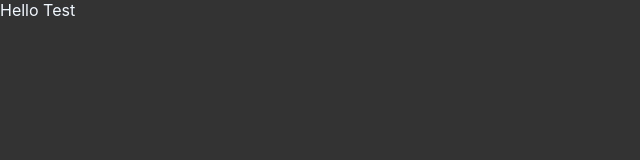
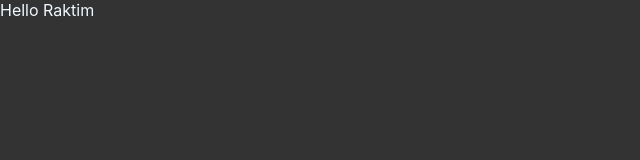
Before and after one commit to RaktimParasar/learning-frontend-testing, a React (Create React App) app in the folder react-testing/test-101/: page / in a window 1280 px wide. Shown: the top 160 px of the page, without its empty margins (0-640 px from the left). Built offline with nearby package versions, Linux system fonts and the light colour scheme.

Commit message:
watch mode

```diff
--- a/react-testing/test-101/src/App.tsx
+++ b/react-testing/test-101/src/App.tsx
@@ -3,7 +3,7 @@ import { Greet } from "./components/greet/Greet";
 function App() {
   return (
     <>
-      <Greet />
+      <Greet name="Raktim" />
     </>
   );
 }
--- a/react-testing/test-101/src/components/greet/Greet.tsx
+++ b/react-testing/test-101/src/components/greet/Greet.tsx
@@ -1,3 +1,7 @@
-export const Greet = () => {
-  return <div>Hello Test</div>;
+type GreetProps = {
+  name?: string;
 };
+
+export const Greet = ({ name }: GreetProps) => {
+  return <div>Hello {name}</div>;
+};
```
Also changed, not shown: 1 other file (tests, documents, lock files or other folders).
